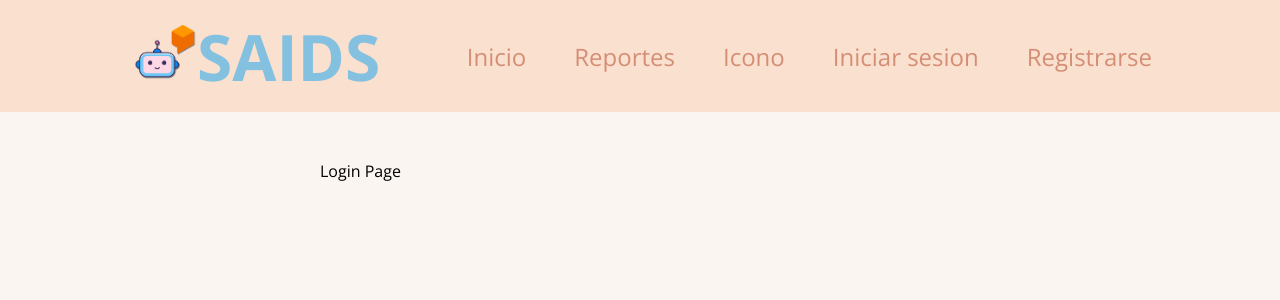
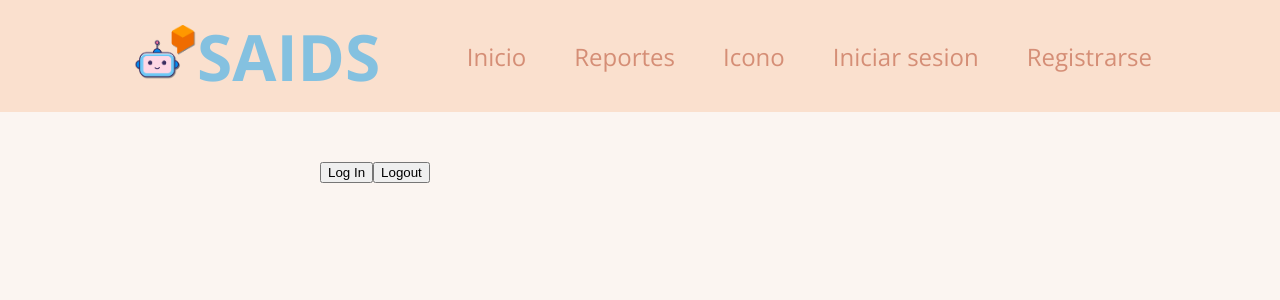
Before and after one commit to JafCas/SAIDS-Web-App, a React (Create React App) app: page /login in a window 1280 px wide. Shown: the top 300 px of the page. Built offline with nearby package versions, Linux system fonts and the light colour scheme.

Commit message:
SWA-001 Added first authentication functionality

```diff
--- a/package.json
+++ b/package.json
@@ -3,6 +3,7 @@
   "version": "0.1.0",
   "private": true,
   "dependencies": {
+    "@auth0/auth0-react": "^1.6.0",
     "@testing-library/jest-dom": "^5.14.1",
     "@testing-library/react": "^11.2.7",
     "@testing-library/user-event": "^12.8.3",
--- a/src/App.js
+++ b/src/App.js
@@ -2,26 +2,31 @@
 import Layout from "./components/layout/Layout";
 
 import Inicio from "./pages/Inicio";
-import Login from "./pages/Login";
+//import Login from "./pages/Login";
+import LoginButton from "./pages/Login";
+import LogoutButton from "./pages/Logout";
+import Profile from "./pages/Profile";
 import Registro from "./pages/Registro";
 import Reportes from "./pages/Reportes";
-import User from "./pages/User";
+//import User from "./pages/User";
 
 function App() {
   return (
     <Layout>
       <Switch>
-        <Route path='/' exact>
+        <Route path="/" exact>
           <Inicio />
         </Route>
         <Route path="/reportes">
           <Reportes />
         </Route>
         <Route path="/user">
-          <User />
+          {/*<User />*/}
+          <Profile />
         </Route>
         <Route path="/login">
-          <Login />
+          <LoginButton />
+          <LogoutButton />
         </Route>
         <Route path="/registro">
           <Registro />
--- a/src/index.js
+++ b/src/index.js
@@ -1,15 +1,22 @@
-import React from 'react';
-import ReactDOM from 'react-dom';
-import {BrowserRouter} from 'react-router-dom';
+import React from "react";
+import ReactDOM from "react-dom";
+import { BrowserRouter } from "react-router-dom";
+import { Auth0Provider } from "@auth0/auth0-react";
 
-import './index.css';
-import App from './App';
+import "./index.css";
+import App from "./App";
 
 ReactDOM.render(
   <BrowserRouter>
-    <App />
-    </BrowserRouter>,
-  document.getElementById('root')
+    <Auth0Provider
+      domain="dev-d99lpy70.us.auth0.com"
+      clientId="rVc02LxXeBbWbHyV3y10HgZEkZLn0WJQ"
+      redirectUri={window.location.origin}
+    >
+      <App />
+    </Auth0Provider>
+  </BrowserRouter>,
+  document.getElementById("root")
 );
 
 // If you want to start measuring performance in your app, pass a function
--- a/src/pages/Login.js
+++ b/src/pages/Login.js
@@ -1,7 +1,10 @@
-function Login() {
-    return(
-        <div>Login Page</div>
-    );
-}
+import React from "react";
+import { useAuth0 } from "@auth0/auth0-react";
 
-export default Login;
+const LoginButton = () => {
+  const { loginWithRedirect } = useAuth0();
+
+  return <button onClick={() => loginWithRedirect()}>Log In</button>;
+};
+
+export default LoginButton;
--- /dev/null
+++ b/src/pages/Logout.js
@@ -0,0 +1,14 @@
+import React from "react";
+import { useAuth0 } from "@auth0/auth0-react";
+
+const LogoutButton = () => {
+  const { logout } = useAuth0();
+
+  return (
+    <button onClick={() => logout({ returnTo: window.location.origin })}>
+      Logout
+    </button>
+  );
+};
+
+export default LogoutButton;
--- /dev/null
+++ b/src/pages/Profile.js
@@ -0,0 +1,22 @@
+import React from "react";
+import { useAuth0 } from "@auth0/auth0-react";
+
+const Profile = () => {
+  const { user, isAuthenticated, isLoading } = useAuth0();
+
+  if (isLoading) {
+    return <div>Loading...</div>;
+  }
+
+  return (
+    isAuthenticated && (
+      <div>
+        <img src={user.picture} alt={user.name} />
+        <h2>{user.name}</h2>
+        <p>Email: {user.email}</p>
+      </div>
+    )
+  );
+};
+
+export default Profile;
```
Also changed, not shown: 1 other file (tests, documents, lock files or other folders).
